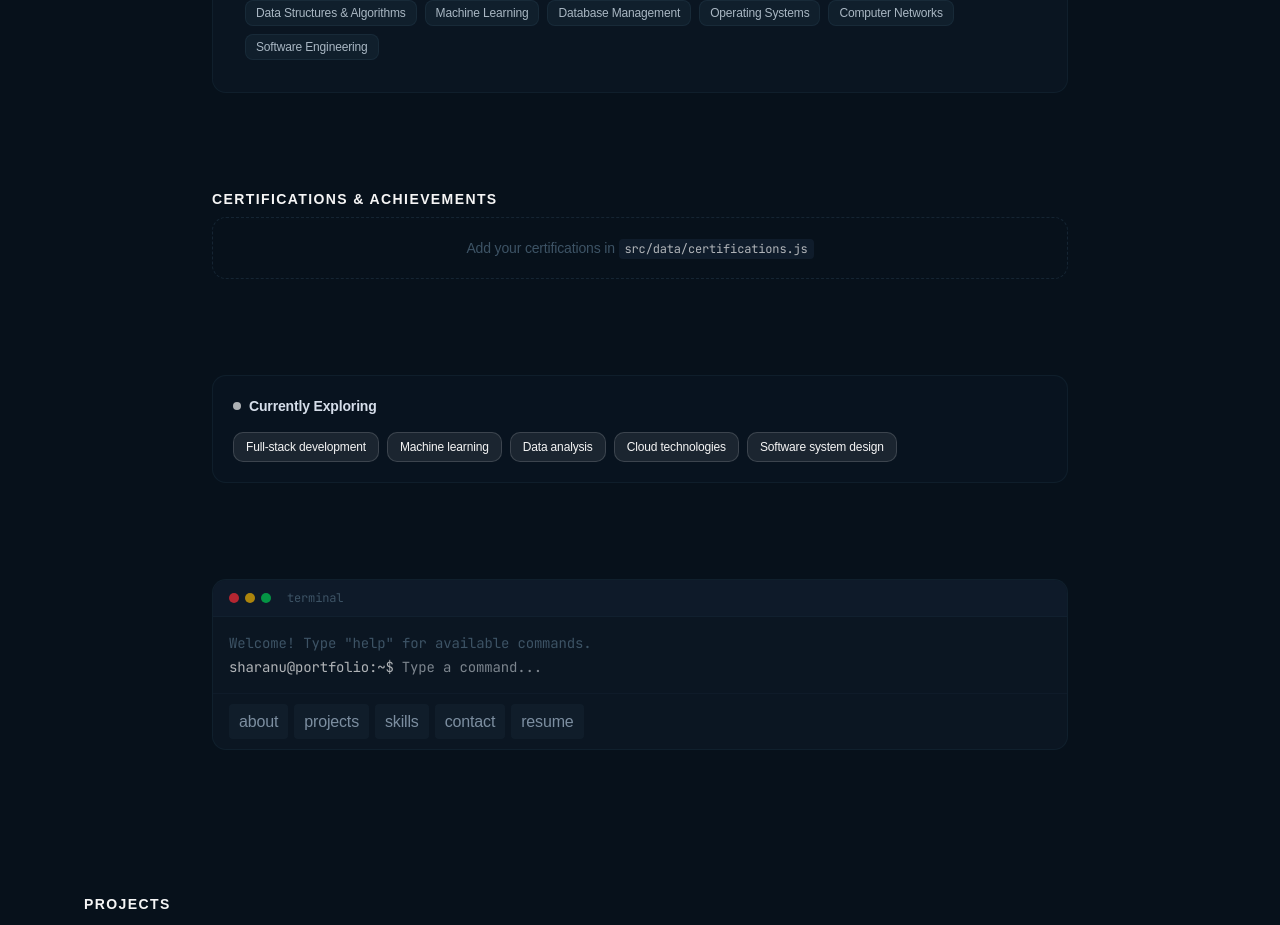
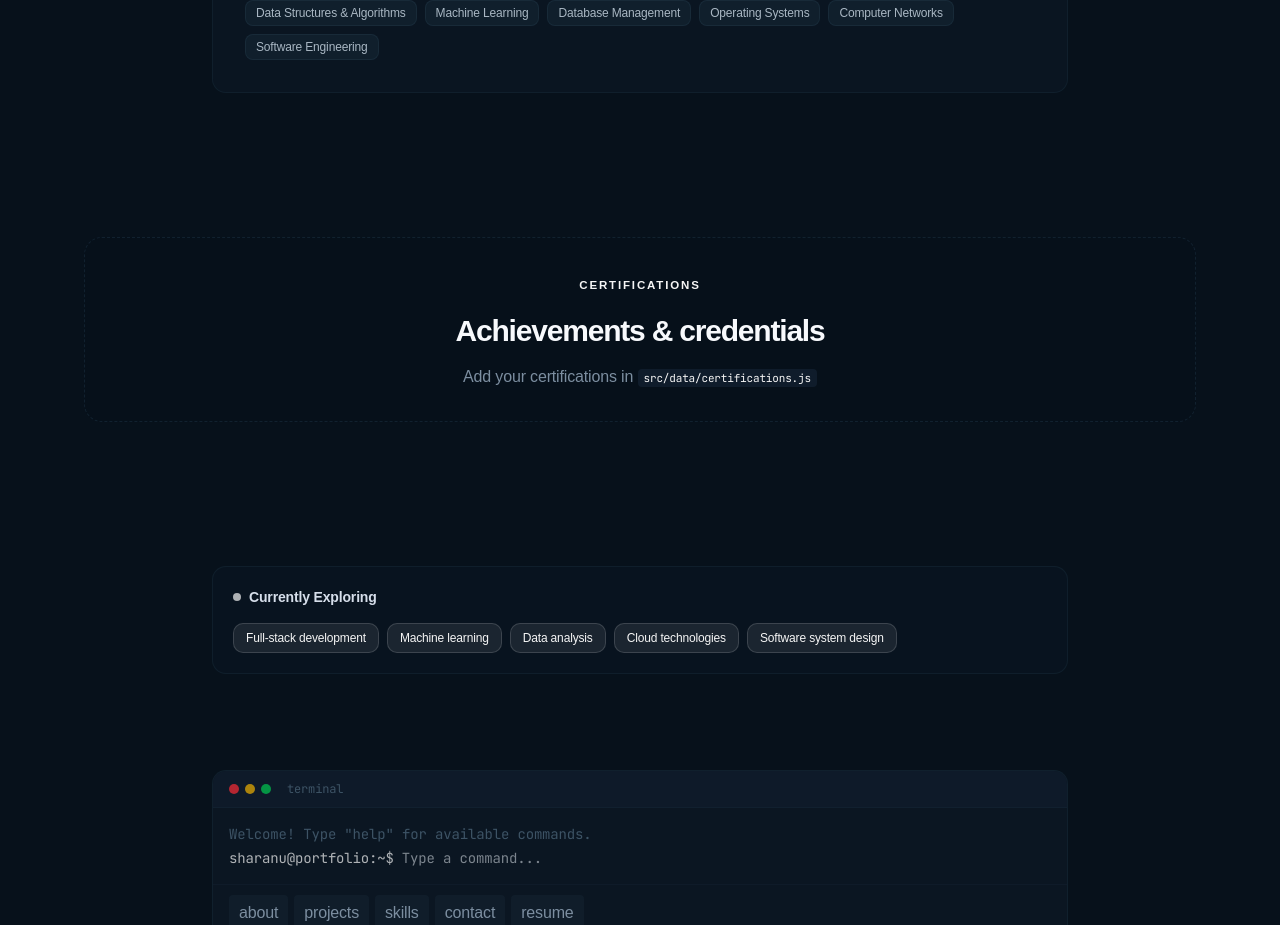
Before and after one commit to sharanugd2305/protfolio, a React (Vite) app: page / in a window 1280 px wide. Shown: the part 1987-2912 px from the top of the page. Built offline with nearby package versions, Linux system fonts and the light colour scheme.

Commit message:
feat: enhance Certifications component with improved layout, animations, and accessibility features

```diff
--- a/src/components/Certifications.jsx
+++ b/src/components/Certifications.jsx
@@ -1,4 +1,5 @@
 import { useState } from "react";
+import { motion } from "motion/react";
 import { useScrollReveal } from "../hooks/useScrollReveal";
 import { certifications } from "../data/certifications";
 
@@ -8,67 +9,87 @@ export default function Certifications() {
 
   if (certifications.length === 0) {
     return (
-      <div ref={ref} className="mx-auto max-w-4xl px-5 py-12">
-        <div className="reveal">
-          <h2 className="text-sm font-semibold text-accent uppercase tracking-widest mb-2">
-            Certifications & Achievements
+      <section className="mx-auto max-w-6xl px-5 py-20 sm:py-24" ref={ref}>
+        <motion.div
+          initial={{ opacity: 0, y: 24 }}
+          whileInView={{ opacity: 1, y: 0 }}
+          viewport={{ once: true, amount: 0.2 }}
+          transition={{ duration: 0.55, ease: "easeOut" }}
+          className="reveal rounded-2xl border border-dashed border-base-700/70 bg-base-900/30 p-8 text-center"
+        >
+          <span className="eyebrow">Certifications</span>
+          <h2 className="mt-4 text-2xl font-bold tracking-[-0.04em] text-base-50 sm:text-3xl">
+            Achievements & credentials
           </h2>
-          <div className="p-5 border border-dashed border-base-600/50 rounded-xl text-center">
-            <p className="text-base-500 text-sm">
-              Add your certifications in{" "}
-              <code className="text-accent/70 font-mono text-xs bg-base-800 px-1.5 py-0.5 rounded">
-                src/data/certifications.js
-              </code>
-            </p>
-          </div>
-        </div>
-      </div>
+          <p className="mt-4 text-sm text-base-400 sm:text-base">
+            Add your certifications in{" "}
+            <code className="rounded bg-base-800 px-1.5 py-0.5 font-mono text-[11px] text-accent">
+              src/data/certifications.js
+            </code>
+          </p>
+        </motion.div>
+      </section>
     );
   }
 
   return (
-    <div ref={ref} className="mx-auto max-w-4xl px-5 py-12">
-      <div className="reveal">
-        <h2 className="text-sm font-semibold text-accent uppercase tracking-widest mb-6">
-          Certifications & Achievements
+    <section className="mx-auto max-w-6xl px-5 py-20 sm:py-24" ref={ref}>
+      <motion.div
+        initial={{ opacity: 0, y: 24 }}
+        whileInView={{ opacity: 1, y: 0 }}
+        viewport={{ once: true, amount: 0.2 }}
+        transition={{ duration: 0.55, ease: "easeOut" }}
+        className="reveal"
+      >
+        <span className="eyebrow">Certifications</span>
+        <h2 className="mt-4 text-3xl font-bold tracking-[-0.04em] text-base-50 sm:text-4xl">
+          Achievements & credentials
         </h2>
-        <div className="space-y-3">
+
+        <div className="mt-8 space-y-3">
           {certifications.map((cert) => (
             <div
               key={cert.id}
-              className="group border border-base-700/50 rounded-xl overflow-hidden bg-base-800/30 hover:border-base-600 transition-colors"
+              className="overflow-hidden rounded-2xl border border-base-700/60 bg-base-900/35 transition-colors hover:border-base-500"
             >
               <button
-                className="w-full flex items-center justify-between p-4 text-left"
+                type="button"
+                className="flex w-full items-center justify-between gap-4 p-4 text-left sm:p-5"
                 onClick={() => setExpandedId(expandedId === cert.id ? null : cert.id)}
                 aria-expanded={expandedId === cert.id}
               >
                 <div>
-                  <p className="text-sm font-medium text-base-100">{cert.name}</p>
-                  <p className="text-xs text-base-400 mt-0.5">
+                  <p className="text-base font-medium text-base-100">{cert.name}</p>
+                  <p className="mt-1 text-xs text-base-400 sm:text-sm">
                     {cert.issuer} &middot; {cert.date}
                   </p>
                 </div>
                 <svg
-                  className={`w-4 h-4 text-base-500 transition-transform duration-200 shrink-0 ${
+                  className={`h-4 w-4 shrink-0 text-base-500 transition-transform duration-200 ${
                     expandedId === cert.id ? "rotate-180" : ""
                   }`}
-                  fill="none" viewBox="0 0 24 24" stroke="currentColor" strokeWidth="2"
+                  fill="none"
+                  viewBox="0 0 24 24"
+                  stroke="currentColor"
+                  strokeWidth="2"
+                  aria-hidden="true"
                 >
                   <path strokeLinecap="round" strokeLinejoin="round" d="M19 9l-7 7-7-7" />
                 </svg>
               </button>
+
               {expandedId === cert.id && (
-                <div className="px-4 pb-4 text-sm text-base-400 animate-fade-in border-t border-base-700/30 pt-3">
-                  {cert.details && <p className="mb-2">{cert.details}</p>}
+                <div className="border-t border-base-700/50 bg-base-800/25 px-4 pb-4 pt-3 text-sm text-base-300 sm:px-5">
+                  {cert.details && <p className="mb-3 leading-relaxed">{cert.details}</p>}
                   {cert.credentialUrl && (
                     <a
                       href={cert.credentialUrl}
                       target="_blank"
                       rel="noopener noreferrer"
-                      className="inline-flex items-center gap-1 text-accent text-xs hover:underline"
+                      className="inline-flex items-center gap-2 text-accent transition-colors hover:text-accent-light"
                     >
-                      View Credential →
+                      View credential
+                      <span aria-hidden="true">→</span>
                     </a>
                   )}
                 </div>
@@ -76,7 +97,7 @@ export default function Certifications() {
             </div>
           ))}
         </div>
-      </div>
-    </div>
+      </motion.div>
+    </section>
   );
 }
```
